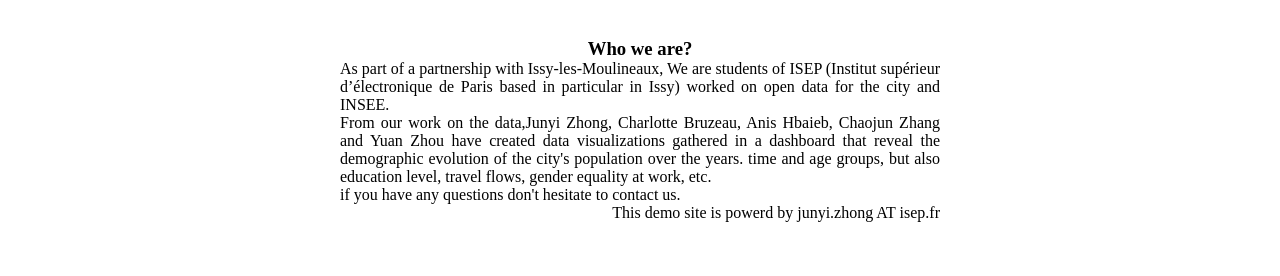
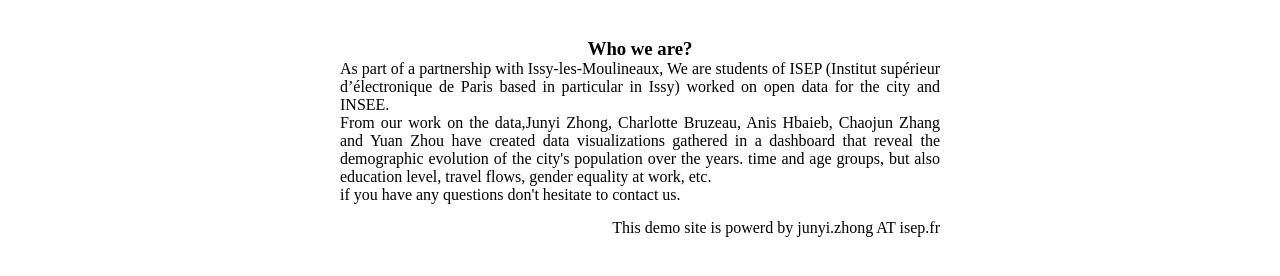
Before and after one commit to Jooeys/jooeys.github.io, a plain HTML site: page dv/about.html in a window 1280 px wide. Shown: the part 112-388 px from the top of the page. Drawn offline with Linux system fonts and the light colour scheme.

Commit message:
Update about.html

```diff
--- a/dv/about.html
+++ b/dv/about.html
@@ -33,7 +33,7 @@
     </p>
     <p>if you have any questions don't hesitate to contact us.
     </p>
-    <p style="text-align: right;">This demo site is powerd by junyi.zhong AT isep.fr</p>
+    <p style="text-align: right;margin-top:15px;">This demo site is powerd by junyi.zhong AT isep.fr</p>
 </div>
 </body>
 </html>
```
